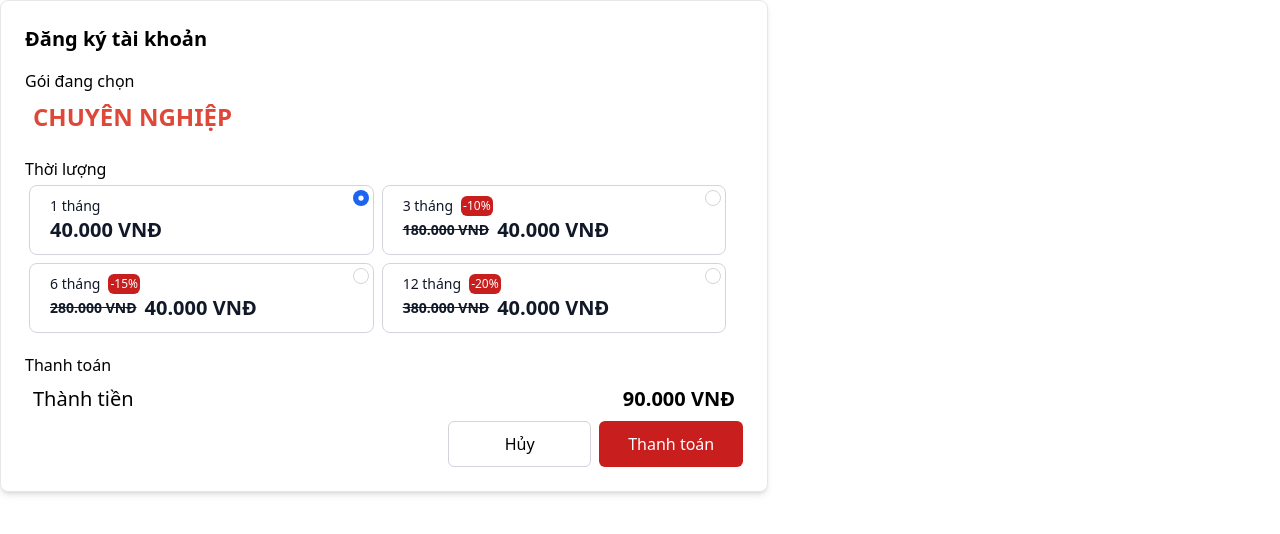
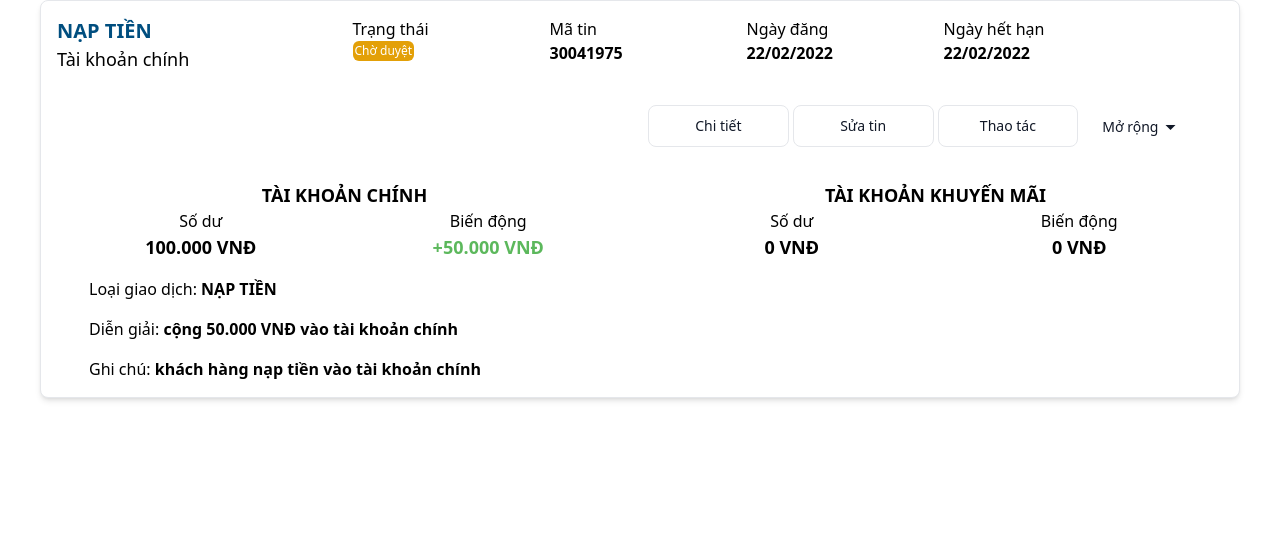
Before and after one commit to dung-td/realestatewebsite, a Next.js app: page / in a window 1280 px wide. Shown: the top 534 px of the page. Built offline with nearby package versions, Linux system fonts and the light colour scheme.

Commit message:
Add Item in Transaction

```diff
--- a/components/User/Item.tsx
+++ b/components/User/Item.tsx
@@ -4,6 +4,7 @@ import Head from "next/head"
 
 import { useState } from "react"
 import Image from "next/image"
+
 
 const Item: NextPage = () => {
   const [expandDetail, setExpandDetail] = useState(false)
--- /dev/null
+++ b/components/User/Transaction/Item.tsx
@@ -0,0 +1,182 @@
+import { NextPage } from "next"
+import Script from "next/script"
+import Head from "next/head"
+import { useState } from "react"
+import Image from "next/image"
+
+import MoneyFormat from "../../../util/MoneyFormat"
+
+const Item: NextPage = () => {
+  const [expandDetail, setExpandDetail] = useState(true)
+
+  const [accountValue, setAccountValue] = useState(100000)
+  const [accountValueChange, setAccountValueChange] = useState(50000)
+  const [accountValue2, setAccountValue2] = useState(0)
+  const [accountValue2Change, setAccountValue2Change] = useState(0)
+
+  const expand = () => {
+    setExpandDetail(!expandDetail)
+  }
+
+  return (
+    <div className="p-4 grid grid-cols-12 bg-white rounded-lg border border-gray-200 shadow-md gap-4">
+      <div className="col-span-3">
+        <p className="font-bold text-xl text-[#004E7F]">NẠP TIỀN</p>
+        <p className="text-lg">Tài khoản chính</p>
+      </div>
+
+      <div className="col-span-2">
+        <p>Trạng thái</p>
+        <p className="w-max text-white bg-yellow-400 font-medium rounded-md text-xs p-0.5">
+          Chờ duyệt
+        </p>
+      </div>
+      <div className="col-span-2">
+        <p>Mã tin</p>
+        <p className="font-bold">30041975</p>
+      </div>
+      <div className="col-span-2">
+        <p>Ngày đăng</p>
+        <p className="font-bold">22/02/2022</p>
+      </div>
+      <div className="col-span-2">
+        <p>Ngày hết hạn</p>
+        <p className="font-bold">22/02/2022</p>
+      </div>
+
+      <div className="col-span-12 md:col-span-6 mt-4"></div>
+      <div className="w-full col-span-12 md:col-span-6 mt-4 grid grid-cols-4 gap-1">
+        <div className="col-span-4 md:col-span-1">
+          <button
+            type="button"
+            className="w-full text-gray-900 bg-white hover:bg-gray-100 border border-gray-200 font-medium rounded-lg text-sm px-5 py-2.5 text-center"
+          >
+            Chi tiết
+          </button>
+        </div>
+
+        <div className="col-span-2 md:col-span-1">
+          <button
+            type="button"
+            className="w-full text-gray-900 bg-white hover:bg-gray-100 border border-gray-200 font-medium rounded-lg text-sm px-5 py-2.5 text-center"
+          >
+            Sửa tin
+          </button>
+        </div>
+
+        <div className="col-span-2 md:col-span-1">
+          <button
+            type="button"
+            className="w-full text-gray-900 bg-white hover:bg-gray-100 border border-gray-200 font-medium rounded-lg text-sm px-5 py-2.5 text-center"
+          >
+            Thao tác
+          </button>
+        </div>
+        <div className="col-span-4 md:col-span-1">
+          <button
+            onClick={expand}
+            className="center text-gray-900 font-medium rounded-lg text-sm px-5 py-2.5 text-center inline-flex items-center"
+          >
+            Mở rộng
+            <span className="material-icons">arrow_drop_down</span>
+          </button>
+        </div>
+      </div>
+
+      {expandDetail ? (
+        <>
+          <div className="col-span-6 mt-4">
+            <p className="text-center font-bold text-lg">TÀI KHOẢN CHÍNH</p>
+            <div className="grid grid-cols-2 text-center">
+              <div>
+                <p>Số dư</p>
+                <p className="font-bold text-lg">
+                  {MoneyFormat(accountValue)} VNĐ
+                </p>
+              </div>
+              <div>
+                <p>Biến động</p>
+                <p
+                  className={`font-bold text-lg ${
+                    accountValueChange > 0
+                      ? "text-[#5CB85C]"
+                      : accountValueChange < 0
+                      ? ""
+                      : ""
+                  } `}
+                >
+                  {accountValueChange > 0
+                    ? "+"
+                    : accountValueChange < 0
+                    ? "-"
+                    : ""}
+                  {MoneyFormat(accountValueChange)} VNĐ
+                </p>
+              </div>
+            </div>
+          </div>
+          <div className="col-span-6 mt-4">
+            <p className="text-center font-bold text-lg">
+              TÀI KHOẢN KHUYẾN MÃI
+            </p>
+            <div className="grid grid-cols-2 text-center">
+              <div>
+                <p>Số dư</p>
+                <p className="font-bold text-lg">
+                  {MoneyFormat(accountValue2)} VNĐ
+                </p>
+              </div>
+              <div>
+                <p>Biến động</p>
+                <p
+                  className={`font-bold text-lg ${
+                    accountValue2Change > 0
+                      ? "text-[#5CB85C]"
+                      : accountValue2Change < 0
+                      ? ""
+                      : ""
+                  } `}
+                >
+                  {accountValue2Change > 0
+                    ? "+"
+                    : accountValue2Change < 0
+                    ? "-"
+                    : ""}
+                  {MoneyFormat(accountValue2Change)} VNĐ
+                </p>
+              </div>
+            </div>
+          </div>
+          <div className="col-span-12 px-8">
+            <p className="font-medium">
+              Loại giao dịch: <span className="font-bold">NẠP TIỀN</span>
+            </p>
+          </div>
+          <div className="col-span-12 px-8">
+            <p className="font-medium">
+              Diễn giải:{" "}
+              <span className="font-bold">
+                {accountValueChange > 0
+                  ? "cộng "
+                  : accountValueChange < 0
+                  ? "trừ "
+                  : ""}
+                {MoneyFormat(accountValueChange)} VNĐ vào tài khoản chính
+              </span>
+            </p>
+          </div>
+          <div className="col-span-12 px-8">
+            <p className="font-medium">
+              Ghi chú:{" "}
+              <span className="font-bold">
+                khách hàng nạp tiền vào tài khoản chính
+              </span>
+            </p>
+          </div>
+        </>
+      ) : null}
+    </div>
+  )
+}
+
+export default Item
--- a/pages/index.tsx
+++ b/pages/index.tsx
@@ -1,6 +1,6 @@
 import type { NextPage } from "next"
 import Filter from "../components/User/Filter"
-import Item from "../components/User/Item"
+import Item from "../components/User/Transaction/Item"
 import Tab from "../components/User/Tab"
 import AccountItem from "../components/User/Account/AccountItem"
 import AccountPurchase from "../components/User/Account/AccountPurchase"
@@ -8,7 +8,7 @@ import AccountPurchase from "../components/User/Account/AccountPurchase"
 const Home: NextPage = () => {
   return (
     <>
-      <AccountPurchase />
+      <Item />
     </>
   )
 }
```
